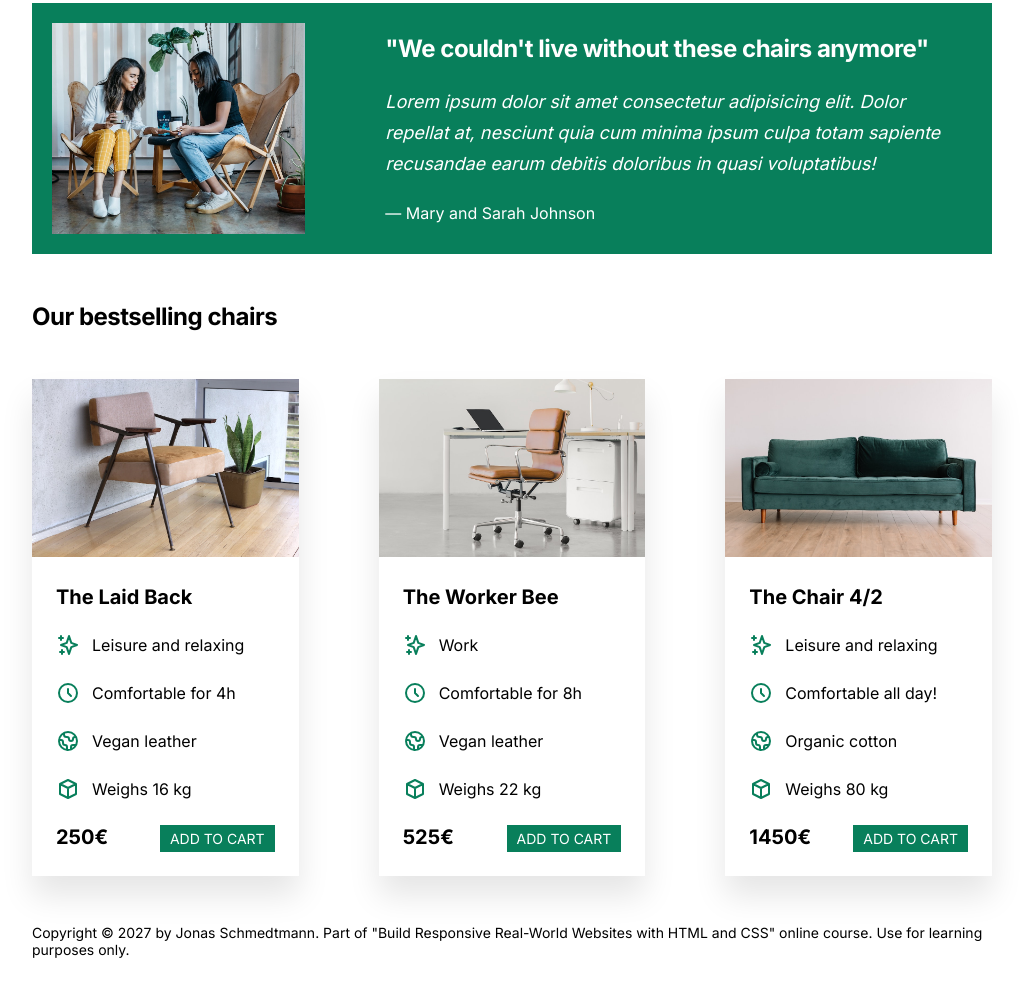
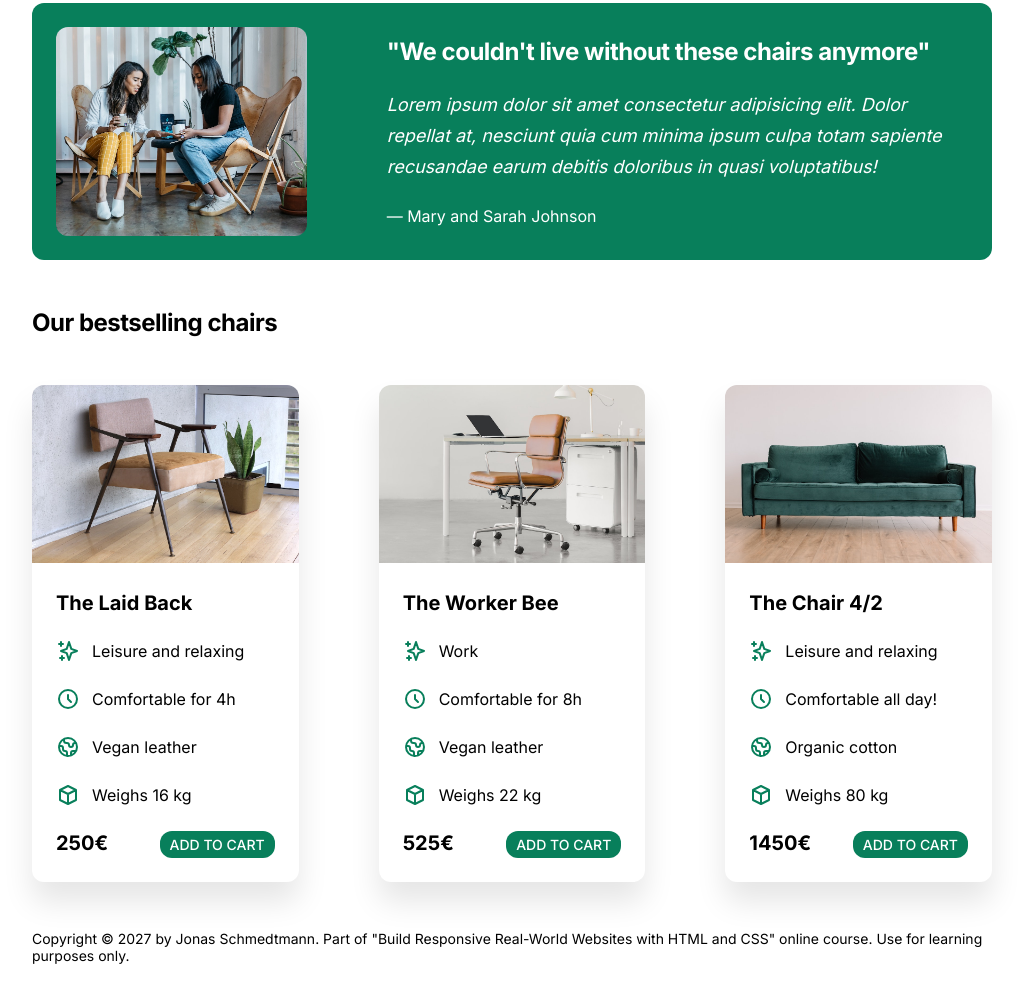
Before and after one commit to AnikKantiSikder/How-to-design-a-website, a plain HTML site: page index.html in a window 1280 px wide. Shown: the part 872-1874 px from the top of the page, without its empty margins (128-1151 px from the left). Drawn offline with Linux system fonts and the light colour scheme.

Commit message:
Implementing border-radius to all the elements

```diff
--- a/style.css
+++ b/style.css
@@ -41,6 +41,7 @@ h2 {
   column-gap: 80px;
 }
 
+
 /* ------------------------ */
 /* COMPONENT STYLES */
 /* ------------------------ */
@@ -75,14 +76,28 @@ h1 {
 
 img {
   width: 100%;
+  border-radius: 12px;
+}
+
+.btn:link,
+.btn:visited {
+  background-color: #087f5b;
+  color: #fff;
+  text-decoration: none;
+  text-transform: uppercase;
+  font-weight: 500;
+  display: inline-block;
+  border-radius: 12px;
+}
+
+.btn:hover,
+.btn:active {
+  background-color: #099268;
 }
 
 .btn--big{
-  text-decoration: none;
-  background-color: #087f5b;
-  color: #fff;
-  padding: 10px 20px;
-  text-transform: uppercase;
+  font-size: 18px;
+  padding: 16px 32px;
 }
 
 /* FEATURES */
@@ -107,7 +122,8 @@ img {
 .testimonial-section {
   background-color: #087f5b;
   color: #fff;
-  padding: 20px;
+  padding: 24px;
+  border-radius: 12px;
 }
 
 .testimonial-box {
@@ -133,7 +149,12 @@ img {
   blur of the shadow->
   Scale the shadow up or radius(optional)->color*/
   box-shadow: 0 20px 30px 0 rgba(0,0,0,0.1);
+  border-radius: 12px;
+}
 
+.chair img {
+  border-bottom-left-radius: 0;
+  border-bottom-right-radius: 0;
 }
 .chair-box {
   padding: 24px;
@@ -173,10 +194,6 @@ h3 {
 }
 
 .btn--small{
-  text-decoration: none;
-  text-transform: uppercase;
-  background-color: #087f5b;
-  color: #fff;
   font-size: 14px;
   padding: 5px 10px;
 }
```
